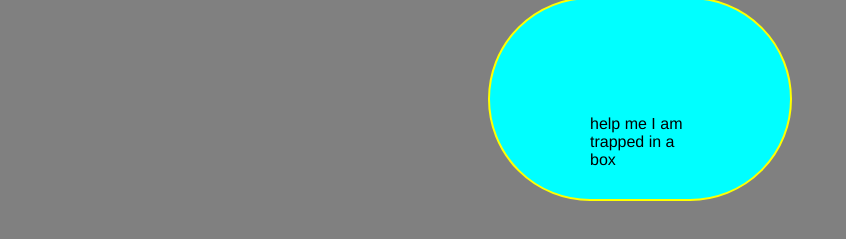
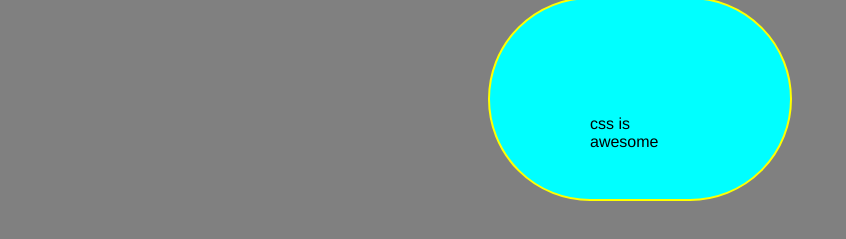
Before and after one commit to gitdiegocpu/c12-css, a plain HTML site: page index.html in a window 1280 px wide. Shown: the part 287-526 px from the top of the page, without its empty margins (0-846 px from the left). Drawn offline with Linux system fonts and the light colour scheme.

Commit message:
added css is awesome

```diff
--- a/index.html
+++ b/index.html
@@ -13,7 +13,7 @@
 
     </section>
     <section id="circle">
-    <p class="circle__text">help me I am trapped in a box</p>
+    <p class="circle__text">css is awesome</p>
 
     </section>
 </body>
```
